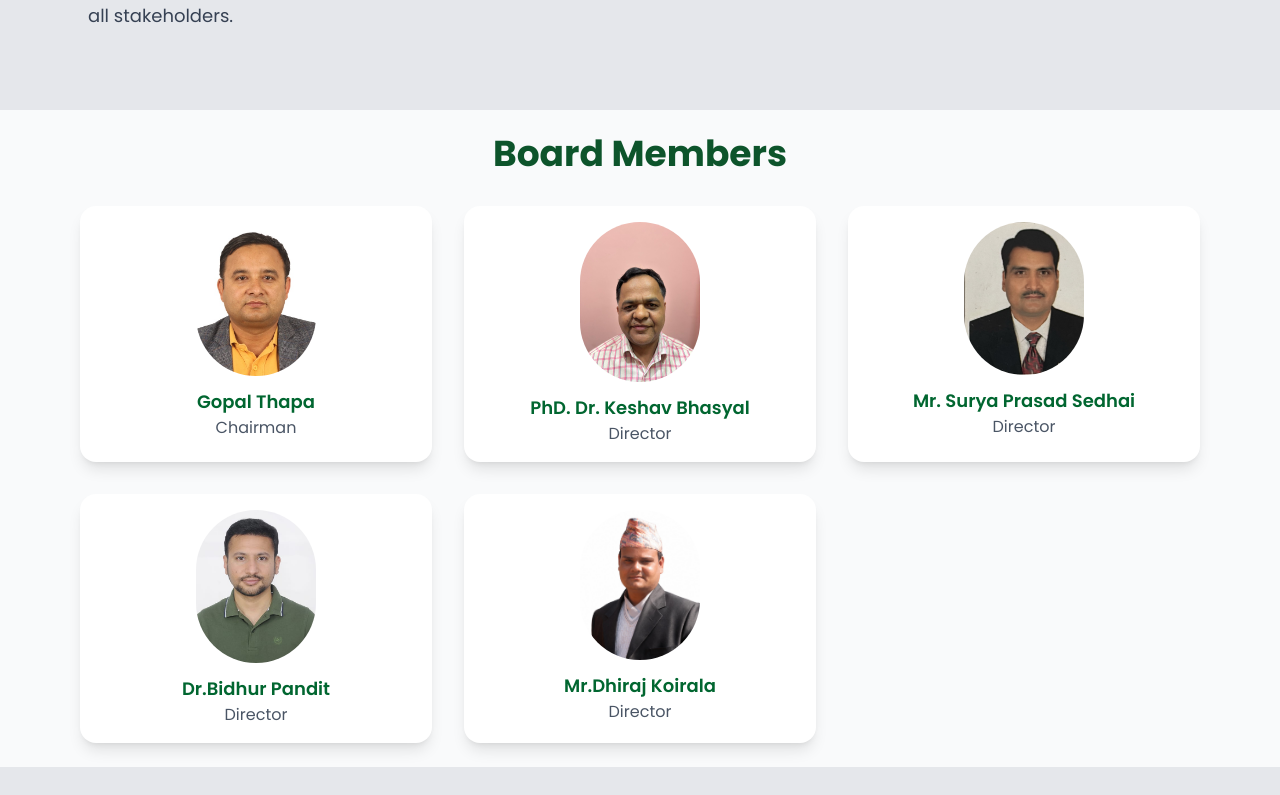
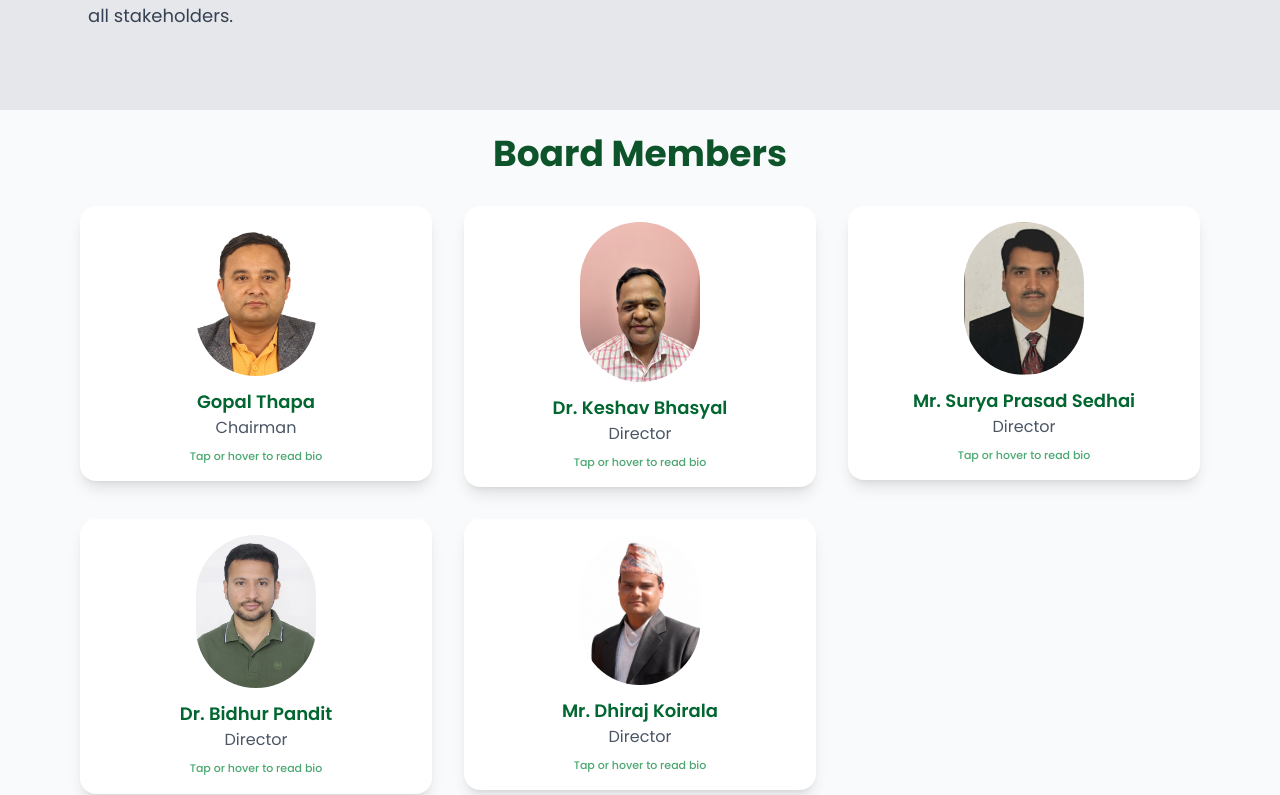
Before and after one commit to sunflowerIU/agriculture-project, a Next.js app: page /about in a window 1280 px wide. Shown: the part 471-1266 px from the top of the page. Built offline with nearby package versions, Linux system fonts and the light colour scheme; no server answers.

Commit message:
Package_update, +bio

```diff
--- a/app/_components/AboutContent.js
+++ b/app/_components/AboutContent.js
@@ -54,6 +54,8 @@ const boardMembers = [
     gender: "male",
     position: "Chairman",
     img: "/team/gopal.jpg",
+    synopsis:
+      "Gopal Thapa is an agribusiness entrepreneur with over 12 years of experience in Nepal's agriculture and livestock sectors. Through sustained engagement with livestock farmers and rural communities, he has focused on raising agricultural productivity, lowering production costs, and advancing the commercialization of farming practices. As Chairman of Progressive Cattle Fodder Pvt. Ltd., he leads the company's strategy for strengthening Nepal's livestock value chain and modernizing fodder production.",
   },
 
   {
@@ -62,7 +64,9 @@ const boardMembers = [
     gender: "male",
     position: "Director",
     img: "/team/DrKeshavBhasyal.jpeg",
-    status: "PhD. Dr."
+    status: "Dr. ",
+    synopsis:
+      "Dr. Keshav Bhasyal is an international relations and labour policy expert with over 15 years of experience in policy development, labour migration, employment, and social protection. He holds a PhD in International Relations from Jawaharlal Nehru University and has worked with the ILO, World Bank, Asian Development Bank, the Government of Nepal, and Tribhuvan University on policy reform and institutional development. He has authored numerous policy papers and continues to advise on evidence-based, inclusive economic development.",
   },
 
   {
@@ -71,26 +75,31 @@ const boardMembers = [
     gender: "male",
     position: "Director",
     img: "/team/SuryaPrasadSedhai.jpeg",
-    status: "Mr.",
+    status: "Mr. ",
+    synopsis:
+      "Surya Prasad Sedhai is a public administration and governance professional with over 30 years of service in the Government of Nepal, including as Joint Secretary at the Ministry of Home Affairs and National Director of the Nepal National Single Window Project. He led the integration of 47 government agencies to modernize trade facilitation in line with WTO and WCO standards, work recognized with a WCO Certificate of Merit. He holds master's degrees in public administration and law, and is a registered advocate of the Supreme Court of Nepal.",
   },
 
   {
     id: 3,
-    name: "Bidhur Pandit",
+    name: " Bidhur Pandit",
     gender: "male",
-    status: "Dr.",
+    status: "Dr. ",
     position: "Director",
     img: "/team/DrBidhurPandit.jpeg",
+    synopsis:
+      "Dr. Bidhur Pandit is a medical professional and investor with over eight years of experience in investment management across renewable energy, tourism, agriculture, and capital markets. His work spans project financing, investment analysis, and corporate governance, supporting the growth of infrastructure, manufacturing, and hospitality ventures. As a board member, he brings a strategic, investment-focused perspective to the company's long-term growth planning.",
   },
   {
     id: 4,
-    name: "Dhiraj Koirala",
+    name: " Dhiraj Koirala",
     gender: "male",
-    status: "Mr.",
+    status: "Mr. ",
     position: "Director",
     img: "/team/MrDhirajKoirala.jpeg",
+    synopsis:
+      "Dhiraj Koirala is an international development professional with over 15 years of experience with the United Nations, the International Organization for Migration, and government institutions across Nepal, the United States, Qatar, and Central Africa. He has led humanitarian and electoral operations, including U.S. resettlement programs and governance initiatives in conflict-affected regions. He holds a master's degree in political science and a certificate in peace and conflict management from the U.S. Institute of Peace.",
   },
-
 ];
 
 function AboutContent() {
@@ -168,22 +177,6 @@ function AboutContent() {
       {/* Testimonials */}
       <Testimonials />
 
-      {/* Careers Section */}
-      {/* <section className="mx-auto max-w-4xl px-4 py-8 text-center">
-        <h2 className="mb-4 text-xl font-bold text-green-900 sm:text-2xl lg:text-3xl">
-          Join Our Team
-        </h2>
-        <p className="mb-6 text-gray-700">
-          We are always looking for passionate and talented individuals to join
-          our growing team. If you are driven by innovation and want to make a
-          difference in the agriculture industry, explore our career
-          opportunities.
-        </p>
-        <div className="flex justify-center">
-          <Button href="/career">Explore Careers</Button>
-        </div>
-      </section> */}
-
       <ContactFooter />
     </div>
   );
--- a/app/_components/TeamSection.js
+++ b/app/_components/TeamSection.js
@@ -1,22 +1,121 @@
 "use client";
 
-import { motion } from "framer-motion";
+import { useEffect, useRef, useState } from "react";
+import { createPortal } from "react-dom";
+import { AnimatePresence, motion, useReducedMotion } from "framer-motion";
 import Image from "next/image";
+import { IoClose } from "react-icons/io5";
 import ScrollRevealLeftRight from "./ScrollRevealLeftRight";
 
-function MemberSection({ heading, memberList }) {
+const EASE = [0.22, 1, 0.36, 1];
+const HOVER_OPEN_DELAY = 150;
+const HOVER_CLOSE_DELAY = 200;
+
+function MemberModal({ member, onClose, onMouseEnter, onMouseLeave }) {
+  const [portalEl, setPortalEl] = useState(null);
+  const prefersReducedMotion = useReducedMotion();
+
+  useEffect(() => {
+    setPortalEl(document.body);
+    const previousOverflow = document.body.style.overflow;
+    document.body.style.overflow = "hidden";
+    const onKeyDown = (e) => e.key === "Escape" && onClose();
+    window.addEventListener("keydown", onKeyDown);
+    return () => {
+      document.body.style.overflow = previousOverflow;
+      window.removeEventListener("keydown", onKeyDown);
+    };
+  }, [onClose]);
+
+  if (!portalEl) return null;
+
+  return createPortal(
+    <motion.div
+      initial={{ opacity: 0 }}
+      animate={{ opacity: 1 }}
+      exit={{ opacity: 0 }}
+      transition={{ duration: prefersReducedMotion ? 0 : 0.25 }}
+      onClick={onClose}
+      onMouseEnter={onMouseEnter}
+      onMouseLeave={onMouseLeave}
+      className="fixed inset-0 z-50 flex items-center justify-center bg-green-950/60 p-4 backdrop-blur-sm sm:p-8"
+    >
+      <motion.div
+        initial={{ opacity: 0, scale: 0.94, y: 16 }}
+        animate={{ opacity: 1, scale: 1, y: 0 }}
+        exit={{ opacity: 0, scale: 0.96, y: 10 }}
+        transition={{ duration: prefersReducedMotion ? 0 : 0.3, ease: EASE }}
+        onClick={(e) => e.stopPropagation()}
+        role="dialog"
+        aria-modal="true"
+        aria-label={`${member.status ?? ""}${member.name} — ${member.position}`}
+        className="relative flex max-h-[88vh] w-full max-w-3xl flex-col overflow-y-auto rounded-2xl bg-white text-left shadow-2xl sm:flex-row"
+      >
+        <button
+          type="button"
+          onClick={onClose}
+          aria-label="Close"
+          className="absolute right-4 top-4 z-10 flex h-9 w-9 items-center justify-center rounded-full bg-white/90 text-green-900 shadow hover:bg-white"
+        >
+          <IoClose size={20} />
+        </button>
+
+        <div className="flex shrink-0 items-start justify-center bg-green-900/5 p-8 sm:w-1/3">
+          <Image
+            src={member.img}
+            alt={member.position}
+            width={200}
+            height={200}
+            className="h-40 w-40 rounded-full object-cover shadow-md sm:h-48 sm:w-48"
+          />
+        </div>
+
+        <div className="flex-1 p-8">
+          <h3 className="text-xl font-bold text-green-900 sm:text-2xl">
+            {member.status}
+            {member.name}
+          </h3>
+          <p className="mt-1 text-sm font-medium uppercase tracking-wide text-green-700">
+            {member.position}
+          </p>
+          <p className="mt-5 text-sm leading-relaxed text-gray-700 sm:text-base">
+            {member.synopsis}
+          </p>
+        </div>
+      </motion.div>
+    </motion.div>,
+    portalEl,
+  );
+}
+
+function MemberCard({ member }) {
+  const [open, setOpen] = useState(false);
+  const hasSynopsis = Boolean(member.synopsis);
+  const timeoutRef = useRef(null);
+
+  const clearTimer = () => {
+    if (timeoutRef.current) {
+      clearTimeout(timeoutRef.current);
+      timeoutRef.current = null;
+    }
+  };
+  const openWithDelay = (delay) => {
+    clearTimer();
+    timeoutRef.current = setTimeout(() => setOpen(true), delay);
+  };
+  const closeWithDelay = (delay) => {
+    clearTimer();
+    timeoutRef.current = setTimeout(() => setOpen(false), delay);
+  };
+
+  useEffect(() => clearTimer, []);
+
+  // Team members with no bio keep the original static card — untouched.
+  if (!hasSynopsis) {
     return (
-    <section className="bg-gray-50 py-6">
-      <div className="mx-auto max-w-6xl px-4 text-center">
-        <h2 className="mb-8 text-base font-bold text-green-900 sm:text-2xl lg:text-4xl">
-          {heading}
-        </h2>
-        <ScrollRevealLeftRight className="grid gap-8 sm:grid-cols-2 md:grid-cols-3">
-          {memberList.map((member) => (
       <motion.div
-              key={member.id}
         whileHover={{ scale: 1.05 }}
-              className="rounded-2xl bg-white p-4 shadow-lg"
+        className="rounded-2xl bg-white p-4 text-center shadow-lg"
       >
         <Image
           src={member.img}
@@ -34,6 +133,78 @@ function MemberSection({ heading, memberList }) {
         </p>
         {member.phone && <p>{member.phone}</p>}
       </motion.div>
+    );
+  }
+
+  return (
+    <>
+      <motion.div
+        whileHover={{ scale: 1.03 }}
+        onMouseEnter={() => openWithDelay(HOVER_OPEN_DELAY)}
+        onMouseLeave={() => closeWithDelay(HOVER_CLOSE_DELAY)}
+        onClick={() => {
+          clearTimer();
+          setOpen(true);
+        }}
+        onKeyDown={(e) => {
+          if (e.key === "Enter" || e.key === " ") {
+            e.preventDefault();
+            clearTimer();
+            setOpen(true);
+          }
+        }}
+        tabIndex={0}
+        role="button"
+        aria-haspopup="dialog"
+        aria-expanded={open}
+        className="cursor-pointer rounded-2xl bg-white p-4 text-center shadow-lg focus-visible:outline focus-visible:outline-2 focus-visible:outline-offset-2 focus-visible:outline-green-800"
+      >
+        <Image
+          src={member.img}
+          alt={member.position}
+          width={120}
+          height={120}
+          className="mx-auto rounded-full"
+        />
+        <h3 className="mt-3 font-semibold text-green-800">
+          {member.status}
+          {member.name}
+        </h3>
+        <p className="text-xs text-gray-600 sm:text-sm lg:text-base">
+          {member.position}
+        </p>
+        <p className="mt-2 text-[11px] font-medium text-green-700/70">
+          Tap or hover to read bio
+        </p>
+      </motion.div>
+
+      <AnimatePresence>
+        {open && (
+          <MemberModal
+            member={member}
+            onClose={() => {
+              clearTimer();
+              setOpen(false);
+            }}
+            onMouseEnter={clearTimer}
+            onMouseLeave={() => closeWithDelay(HOVER_CLOSE_DELAY)}
+          />
+        )}
+      </AnimatePresence>
+    </>
+  );
+}
+
+function MemberSection({ heading, memberList }) {
+  return (
+    <section className="bg-gray-50 py-6">
+      <div className="mx-auto max-w-6xl px-4 text-center">
+        <h2 className="mb-8 text-base font-bold text-green-900 sm:text-2xl lg:text-4xl">
+          {heading}
+        </h2>
+        <ScrollRevealLeftRight className="grid items-start gap-8 sm:grid-cols-2 md:grid-cols-3">
+          {memberList.map((member) => (
+            <MemberCard key={member.id} member={member} />
           ))}
         </ScrollRevealLeftRight>
       </div>
--- a/package.json
+++ b/package.json
@@ -23,6 +23,7 @@
   "devDependencies": {
     "@eslint/eslintrc": "^3",
     "@tailwindcss/postcss": "^4",
+    "baseline-browser-mapping": "^2.11.5",
     "eslint": "^9",
     "eslint-config-next": "16.0.3",
     "prettier": "^3.6.2",
```
Also changed, not shown: 1 other file (tests, documents, lock files or other folders). Lines whose indentation alone changed are shown as unchanged.
